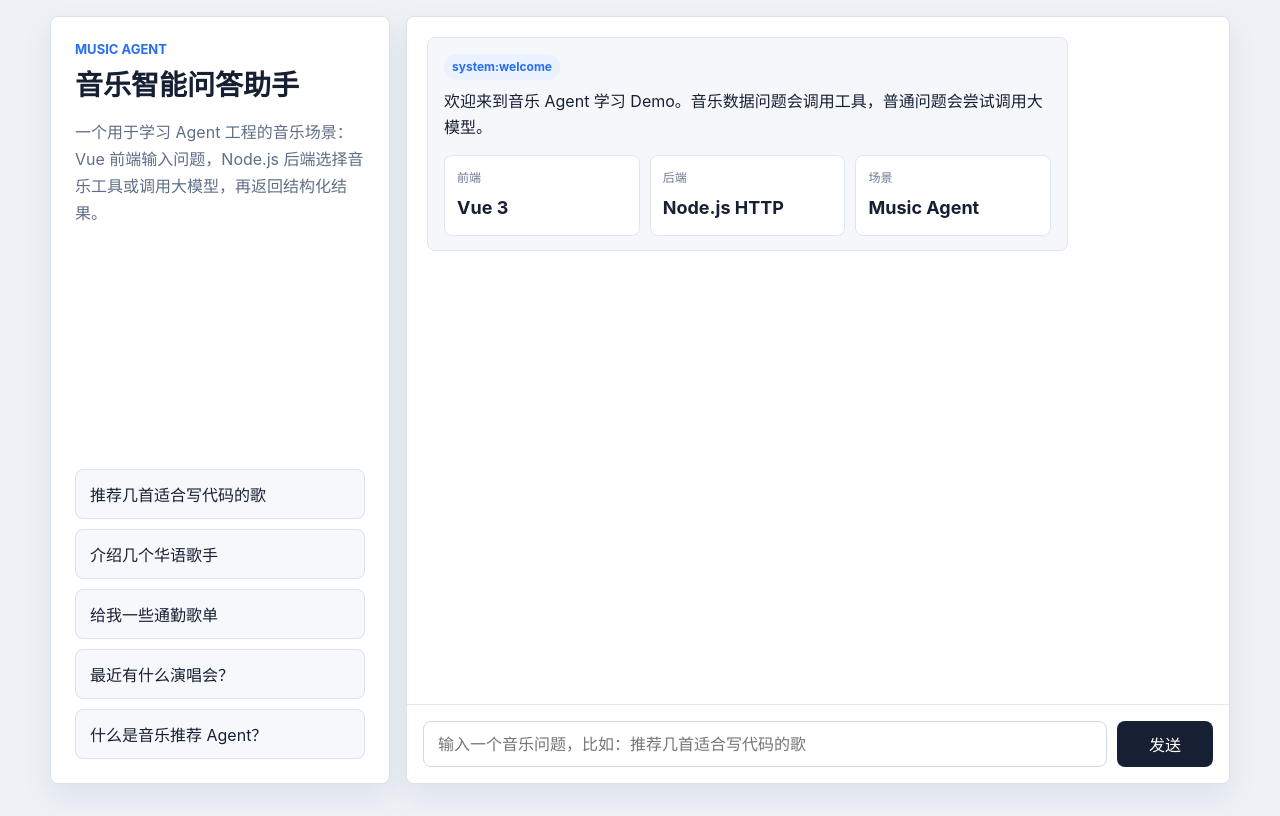
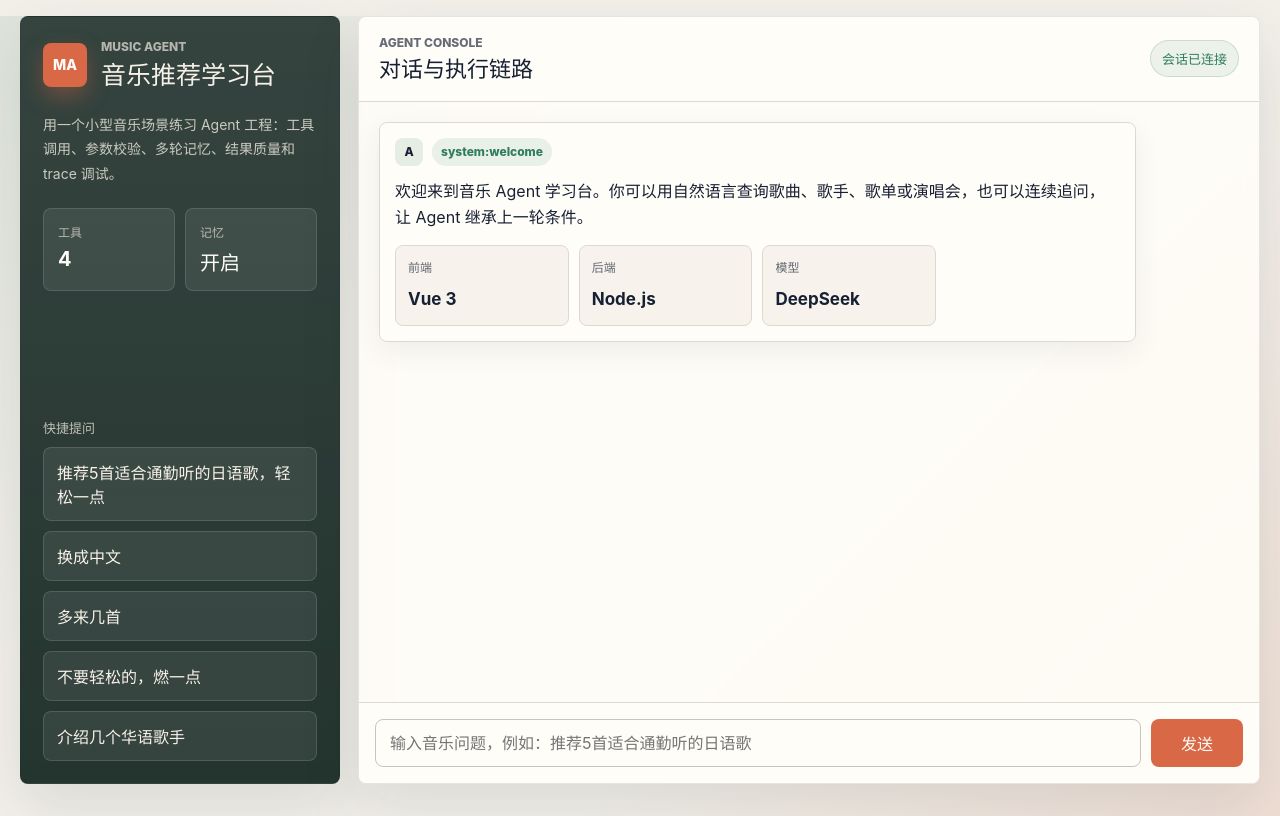
Before and after one commit to Kissshot516/hello-world, a Vue app: page / in a window 1280 px wide. Built offline with nearby package versions, Linux system fonts and the light colour scheme.

Commit message:
feat: 更新音乐推荐界面，优化用户体验和视觉效果

```diff
--- a/src/App.vue
+++ b/src/App.vue
@@ -2,11 +2,11 @@
 import { nextTick, ref } from 'vue';
 
 const promptList = [
-  '推荐几首适合写代码的歌',
+  '推荐5首适合通勤听的日语歌，轻松一点',
+  '换成中文',
+  '多来几首',
+  '不要轻松的，燃一点',
   '介绍几个华语歌手',
-  '给我一些通勤歌单',
-  '最近有什么演唱会？',
-  '什么是音乐推荐 Agent？',
 ];
 
 const conversationId = getConversationId();
@@ -19,11 +19,12 @@ const messages = ref([
     role: 'assistant',
     result: {
       mode: 'system:welcome',
-      answer: '欢迎来到音乐 Agent 学习 Demo。音乐数据问题会调用工具，普通问题会尝试调用大模型。',
+      answer:
+        '欢迎来到音乐 Agent 学习台。你可以用自然语言查询歌曲、歌手、歌单或演唱会，也可以连续追问，让 Agent 继承上一轮条件。',
       cards: [
         { label: '前端', value: 'Vue 3' },
-        { label: '后端', value: 'Node.js HTTP' },
-        { label: '场景', value: 'Music Agent' },
+        { label: '后端', value: 'Node.js' },
+        { label: '模型', value: 'DeepSeek' },
       ],
       table: [],
       trace: [],
@@ -119,17 +120,33 @@ async function sendMessage(message = inputText.value) {
 </script>
 
 <template>
-  <main class="shell">
-    <section class="panel sidebar">
-      <div>
-        <p class="eyebrow">Music Agent</p>
-        <h1>音乐智能问答助手</h1>
-        <p class="summary">
-          一个用于学习 Agent 工程的音乐场景：Vue 前端输入问题，Node.js 后端选择音乐工具或调用大模型，再返回结构化结果。
-        </p>
+  <main class="appShell">
+    <aside class="sidebar">
+      <div class="brandBlock">
+        <div class="brandMark">MA</div>
+        <div>
+          <p class="eyebrow">Music Agent</p>
+          <h1>音乐推荐学习台</h1>
+        </div>
       </div>
 
-      <div class="tips">
+      <p class="summary">
+        用一个小型音乐场景练习 Agent 工程：工具调用、参数校验、多轮记忆、结果质量和 trace 调试。
+      </p>
+
+      <div class="statusGrid">
+        <div class="statusItem">
+          <span>工具</span>
+          <strong>4</strong>
+        </div>
+        <div class="statusItem">
+          <span>记忆</span>
+          <strong>开启</strong>
+        </div>
+      </div>
+
+      <section class="quickPanel">
+        <div class="sectionTitle">快捷提问</div>
         <button
           v-for="prompt in promptList"
           :key="prompt"
@@ -140,17 +157,29 @@ async function sendMessage(message = inputText.value) {
         >
           {{ prompt }}
         </button>
-      </div>
-    </section>
+      </section>
+    </aside>
 
-    <section class="panel workspace">
+    <section class="workspace">
+      <header class="topbar">
+        <div>
+          <p class="eyebrow">Agent Console</p>
+          <h2>对话与执行链路</h2>
+        </div>
+        <div class="sessionBadge">会话已连接</div>
+      </header>
+
       <div ref="messagesRef" class="messages">
         <article v-for="message in messages" :key="message.id" class="message" :class="message.role">
           <div v-if="message.result" class="bubble result">
-            <div class="mode">{{ message.result.mode }}</div>
-            <p>{{ message.result.answer }}</p>
+            <div class="bubbleHeader">
+              <span class="avatar">A</span>
+              <span class="mode">{{ message.result.mode }}</span>
+            </div>
 
-            <div class="metrics">
+            <p class="answerText">{{ message.result.answer }}</p>
+
+            <div v-if="message.result.cards?.length" class="metrics">
               <div v-for="card in message.result.cards" :key="card.label" class="metric">
                 <span>{{ card.label }}</span>
                 <strong>{{ card.value }}</strong>
@@ -176,26 +205,32 @@ async function sendMessage(message = inputText.value) {
               </table>
             </div>
 
-            <div v-if="message.result.trace?.length" class="tracePanel">
-              <div class="traceTitle">调用链路</div>
+            <details v-if="message.result.trace?.length" class="tracePanel" open>
+              <summary>调用链路</summary>
               <ol>
                 <li v-for="(item, index) in message.result.trace" :key="`${item.step}-${index}`">
                   {{ formatTraceItem(item) }}
                 </li>
               </ol>
-            </div>
+            </details>
           </div>
 
-          <div v-else class="bubble">{{ message.text }}</div>
+          <div v-else class="bubble userBubble">
+            <span class="avatar">U</span>
+            <span>{{ message.text }}</span>
+          </div>
         </article>
 
         <article v-if="loading" class="message assistant">
-          <div class="bubble">正在分析音乐问题并选择可用能力...</div>
+          <div class="bubble loadingBubble">
+            <span class="loader"></span>
+            <span>正在分析问题并选择工具...</span>
+          </div>
         </article>
       </div>
 
       <form class="composer" @submit.prevent="sendMessage()">
-        <input v-model="inputText" autocomplete="off" placeholder="输入一个音乐问题，比如：推荐几首适合写代码的歌" />
+        <input v-model="inputText" autocomplete="off" placeholder="输入音乐问题，例如：推荐5首适合通勤听的日语歌" />
         <button type="submit" :disabled="loading">
           {{ loading ? '分析中' : '发送' }}
         </button>
--- a/src/styles.css
+++ b/src/styles.css
@@ -1,3 +1,20 @@
+:root {
+  color: #172033;
+  background: #f3f0ea;
+  font-family: Inter, "Microsoft YaHei", system-ui, -apple-system, BlinkMacSystemFont, "Segoe UI", sans-serif;
+  font-synthesis: none;
+  text-rendering: optimizeLegibility;
+  -webkit-font-smoothing: antialiased;
+  --ink: #172033;
+  --muted: #6c7380;
+  --line: #ded8cf;
+  --panel: #fffdf8;
+  --soft: #f7f3ec;
+  --green: #2f7d5c;
+  --coral: #d96846;
+  --deep: #24342f;
+}
+
 * {
   box-sizing: border-box;
 }
@@ -5,9 +22,11 @@
 body {
   margin: 0;
   min-height: 100vh;
-  font-family: Inter, "Microsoft YaHei", system-ui, -apple-system, BlinkMacSystemFont, "Segoe UI", sans-serif;
-  color: #172033;
-  background: #eef2f7;
+  color: var(--ink);
+  background:
+    linear-gradient(135deg, rgba(47, 125, 92, 0.1), transparent 32%),
+    linear-gradient(315deg, rgba(217, 104, 70, 0.13), transparent 34%),
+    #f3f0ea;
 }
 
 button,
@@ -15,86 +34,186 @@ input {
   font: inherit;
 }
 
+button {
+  border: 0;
+}
+
 button:disabled {
   cursor: wait;
-  opacity: 0.65;
+  opacity: 0.62;
 }
 
-.shell {
+.appShell {
   display: grid;
-  grid-template-columns: 340px minmax(0, 1fr);
-  gap: 16px;
-  width: min(1180px, calc(100vw - 32px));
+  grid-template-columns: 320px minmax(0, 1fr);
+  gap: 18px;
+  width: min(1240px, calc(100vw - 32px));
   height: calc(100vh - 32px);
   margin: 16px auto;
 }
 
-.panel {
-  background: #ffffff;
-  border: 1px solid #d9e1ec;
+.sidebar,
+.workspace {
+  min-height: 0;
+  border: 1px solid rgba(23, 32, 51, 0.1);
   border-radius: 8px;
-  box-shadow: 0 12px 30px rgba(31, 44, 71, 0.08);
+  box-shadow: 0 22px 60px rgba(36, 52, 47, 0.12);
 }
 
 .sidebar {
   display: flex;
   flex-direction: column;
-  justify-content: space-between;
-  padding: 24px;
+  gap: 22px;
+  padding: 22px;
+  color: #f6f1e8;
+  background:
+    linear-gradient(180deg, rgba(255, 255, 255, 0.08), transparent),
+    var(--deep);
+}
+
+.brandBlock {
+  display: flex;
+  align-items: center;
+  gap: 14px;
+}
+
+.brandMark {
+  display: grid;
+  flex: 0 0 44px;
+  width: 44px;
+  height: 44px;
+  place-items: center;
+  color: #fffdf8;
+  font-size: 14px;
+  font-weight: 800;
+  background: var(--coral);
+  border-radius: 8px;
+  box-shadow: 0 10px 22px rgba(217, 104, 70, 0.35);
 }
 
 .eyebrow {
-  margin: 0 0 12px;
-  color: #276ef1;
-  font-size: 13px;
-  font-weight: 700;
+  margin: 0 0 7px;
+  color: inherit;
+  font-size: 12px;
+  font-weight: 800;
   letter-spacing: 0;
   text-transform: uppercase;
+  opacity: 0.66;
+}
+
+h1,
+h2 {
+  margin: 0;
+  line-height: 1.18;
+  letter-spacing: 0;
 }
 
 h1 {
-  margin: 0;
-  font-size: 28px;
-  line-height: 1.2;
+  font-size: 25px;
+}
+
+h2 {
+  font-size: 22px;
 }
 
 .summary {
-  margin: 16px 0 0;
-  color: #5f6f86;
-  line-height: 1.7;
+  margin: 0;
+  color: rgba(246, 241, 232, 0.78);
+  font-size: 14px;
+  line-height: 1.75;
 }
 
-.tips {
+.statusGrid {
+  display: grid;
+  grid-template-columns: 1fr 1fr;
+  gap: 10px;
+}
+
+.statusItem {
+  padding: 14px;
+  background: rgba(255, 253, 248, 0.08);
+  border: 1px solid rgba(255, 253, 248, 0.12);
+  border-radius: 8px;
+}
+
+.statusItem span,
+.metric span {
+  display: block;
+  color: inherit;
+  font-size: 12px;
+  opacity: 0.66;
+}
+
+.statusItem strong {
+  display: block;
+  margin-top: 7px;
+  color: #fffdf8;
+  font-size: 20px;
+}
+
+.quickPanel {
   display: grid;
   gap: 10px;
+  margin-top: auto;
+}
+
+.sectionTitle {
+  color: rgba(246, 241, 232, 0.72);
+  font-size: 13px;
+  font-weight: 800;
 }
 
 .prompt {
   width: 100%;
-  padding: 12px 14px;
-  color: #172033;
+  padding: 12px 13px;
+  color: #f8f2ea;
   text-align: left;
-  background: #f6f8fb;
-  border: 1px solid #d9e1ec;
+  background: rgba(255, 253, 248, 0.08);
+  border: 1px solid rgba(255, 253, 248, 0.13);
   border-radius: 8px;
   cursor: pointer;
+  transition: transform 0.16s ease, background 0.16s ease, border-color 0.16s ease;
 }
 
 .prompt:hover {
-  border-color: #276ef1;
-  background: #eef5ff;
+  transform: translateY(-1px);
+  background: rgba(255, 253, 248, 0.14);
+  border-color: rgba(255, 253, 248, 0.28);
 }
 
 .workspace {
   display: grid;
-  grid-template-rows: minmax(0, 1fr) auto;
+  grid-template-rows: auto minmax(0, 1fr) auto;
   overflow: hidden;
+  background: rgba(255, 253, 248, 0.88);
+  backdrop-filter: blur(10px);
+}
+
+.topbar {
+  display: flex;
+  align-items: center;
+  justify-content: space-between;
+  gap: 14px;
+  padding: 18px 20px;
+  border-bottom: 1px solid var(--line);
+  background: rgba(255, 253, 248, 0.84);
+}
+
+.sessionBadge {
+  flex: 0 0 auto;
+  padding: 8px 11px;
+  color: var(--green);
+  font-size: 13px;
+  font-weight: 800;
+  background: rgba(47, 125, 92, 0.09);
+  border: 1px solid rgba(47, 125, 92, 0.18);
+  border-radius: 999px;
 }
 
 .messages {
   display: flex;
   flex-direction: column;
-  gap: 14px;
+  gap: 16px;
   padding: 20px;
   overflow: auto;
 }
@@ -108,97 +227,98 @@ h1 {
 }
 
 .bubble {
-  max-width: min(760px, 82%);
-  padding: 14px 16px;
+  max-width: min(820px, 88%);
+  padding: 15px;
+  color: var(--ink);
+  line-height: 1.65;
+  background: var(--panel);
+  border: 1px solid var(--line);
   border-radius: 8px;
-  line-height: 1.65;
-  background: #f5f7fb;
-  border: 1px solid #e0e6ef;
+  box-shadow: 0 10px 28px rgba(36, 52, 47, 0.07);
 }
 
 .message.user .bubble {
-  color: #ffffff;
-  background: #276ef1;
-  border-color: #276ef1;
+  display: inline-flex;
+  align-items: flex-start;
+  gap: 10px;
+  color: #fffdf8;
+  background: var(--green);
+  border-color: rgba(47, 125, 92, 0.2);
+  box-shadow: 0 12px 26px rgba(47, 125, 92, 0.2);
 }
 
-.result p {
-  margin: 8px 0 14px;
+.bubbleHeader {
+  display: flex;
+  align-items: center;
+  gap: 9px;
+}
+
+.avatar {
+  display: inline-grid;
+  flex: 0 0 28px;
+  width: 28px;
+  height: 28px;
+  place-items: center;
+  font-size: 12px;
+  font-weight: 800;
+  background: rgba(47, 125, 92, 0.12);
+  border-radius: 8px;
+}
+
+.message.user .avatar {
+  color: var(--green);
+  background: #fffdf8;
 }
 
 .mode {
   display: inline-flex;
-  padding: 3px 8px;
-  color: #276ef1;
+  max-width: 100%;
+  padding: 4px 9px;
+  color: var(--green);
   font-size: 12px;
-  font-weight: 700;
-  background: #eaf2ff;
+  font-weight: 800;
+  overflow-wrap: anywhere;
+  background: rgba(47, 125, 92, 0.1);
   border-radius: 999px;
+}
+
+.answerText {
+  margin: 12px 0 0;
 }
 
 .metrics {
   display: grid;
-  grid-template-columns: repeat(3, minmax(0, 1fr));
+  grid-template-columns: repeat(4, minmax(0, 1fr));
   gap: 10px;
-  margin-top: 12px;
+  margin-top: 14px;
 }
 
 .metric {
+  min-width: 0;
   padding: 12px;
-  background: #ffffff;
-  border: 1px solid #dfe6f0;
+  background: var(--soft);
+  border: 1px solid var(--line);
   border-radius: 8px;
-}
-
-.metric span {
-  display: block;
-  color: #6d7b90;
-  font-size: 12px;
 }
 
 .metric strong {
   display: block;
-  margin-top: 6px;
-  font-size: 18px;
+  margin-top: 7px;
+  font-size: 17px;
+  overflow-wrap: anywhere;
 }
 
 .tableWrap {
   margin-top: 14px;
   overflow: auto;
-  border: 1px solid #dfe6f0;
+  border: 1px solid var(--line);
   border-radius: 8px;
-}
-
-.tracePanel {
-  margin-top: 14px;
-  padding: 12px;
-  color: #40516a;
-  background: #ffffff;
-  border: 1px solid #dfe6f0;
-  border-radius: 8px;
-}
-
-.traceTitle {
-  margin-bottom: 8px;
-  color: #172033;
-  font-weight: 700;
-}
-
-.tracePanel ol {
-  margin: 0;
-  padding-left: 20px;
-}
-
-.tracePanel li {
-  margin: 6px 0;
-  font-size: 13px;
-  line-height: 1.5;
 }
 
 table {
   width: 100%;
   border-collapse: collapse;
-  background: #ffffff;
+  background: #fffdf8;
   font-size: 13px;
 }
 
@@ -206,51 +326,114 @@ th,
 td {
   padding: 10px 12px;
   text-align: left;
-  border-bottom: 1px solid #edf1f6;
+  border-bottom: 1px solid #ebe4da;
   white-space: nowrap;
 }
 
 th {
-  color: #40516a;
-  background: #f6f8fb;
+  color: #596255;
+  font-weight: 800;
+  background: #f1eadf;
 }
 
 tr:last-child td {
   border-bottom: 0;
 }
 
+.tracePanel {
+  margin-top: 14px;
+  padding: 12px;
+  color: #485347;
+  background: #f8f4ed;
+  border: 1px solid var(--line);
+  border-radius: 8px;
+}
+
+.tracePanel summary {
+  cursor: pointer;
+  font-weight: 800;
+}
+
+.tracePanel ol {
+  margin: 10px 0 0;
+  padding-left: 20px;
+}
+
+.tracePanel li {
+  margin: 6px 0;
+  font-family: "Cascadia Code", "SFMono-Regular", Consolas, monospace;
+  font-size: 12px;
+  line-height: 1.55;
+  overflow-wrap: anywhere;
+}
+
+.loadingBubble {
+  display: inline-flex;
+  align-items: center;
+  gap: 10px;
+}
+
+.loader {
+  width: 10px;
+  height: 10px;
+  background: var(--coral);
+  border-radius: 999px;
+  animation: pulse 0.9s ease-in-out infinite;
+}
+
 .composer {
   display: grid;
-  grid-template-columns: minmax(0, 1fr) 96px;
+  grid-template-columns: minmax(0, 1fr) 92px;
   gap: 10px;
   padding: 16px;
-  border-top: 1px solid #e3e9f2;
-  background: #ffffff;
+  border-top: 1px solid var(--line);
+  background: rgba(255, 253, 248, 0.9);
 }
 
 input {
   min-width: 0;
-  padding: 12px 14px;
-  border: 1px solid #cfd8e6;
+  padding: 13px 14px;
+  color: var(--ink);
+  background: #fffdf8;
+  border: 1px solid #ccc4b8;
   border-radius: 8px;
   outline: none;
 }
 
 input:focus {
-  border-color: #276ef1;
-  box-shadow: 0 0 0 3px rgba(39, 110, 241, 0.12);
+  border-color: var(--green);
+  box-shadow: 0 0 0 3px rgba(47, 125, 92, 0.14);
 }
 
 .composer button {
-  color: #ffffff;
-  background: #172033;
-  border: 0;
+  color: #fffdf8;
+  font-weight: 800;
+  background: var(--coral);
   border-radius: 8px;
   cursor: pointer;
+  transition: transform 0.16s ease, filter 0.16s ease;
 }
 
-@media (max-width: 860px) {
-  .shell {
+.composer button:hover:not(:disabled) {
+  transform: translateY(-1px);
+  filter: brightness(0.98);
+}
+
+@keyframes pulse {
+  0%,
+  100% {
+    transform: scale(0.76);
+    opacity: 0.55;
+  }
+
+  50% {
+    transform: scale(1);
+    opacity: 1;
+  }
+}
+
+@media (max-width: 920px) {
+  .appShell {
     grid-template-columns: 1fr;
     height: auto;
     min-height: calc(100vh - 24px);
@@ -259,18 +442,42 @@ input:focus {
   }
 
   .sidebar {
-    gap: 20px;
+    min-height: auto;
+  }
+
+  .quickPanel {
+    margin-top: 0;
   }
 
   .workspace {
-    min-height: 620px;
+    min-height: 680px;
   }
 
   .metrics {
-    grid-template-columns: 1fr;
+    grid-template-columns: repeat(2, minmax(0, 1fr));
   }
 
   .bubble {
     max-width: 94%;
   }
 }
+
+@media (max-width: 560px) {
+  .topbar {
+    align-items: flex-start;
+    flex-direction: column;
+  }
+
+  .metrics,
+  .statusGrid {
+    grid-template-columns: 1fr;
+  }
+
+  .composer {
+    grid-template-columns: 1fr;
+  }
+
+  .composer button {
+    min-height: 44px;
+  }
+}
```
